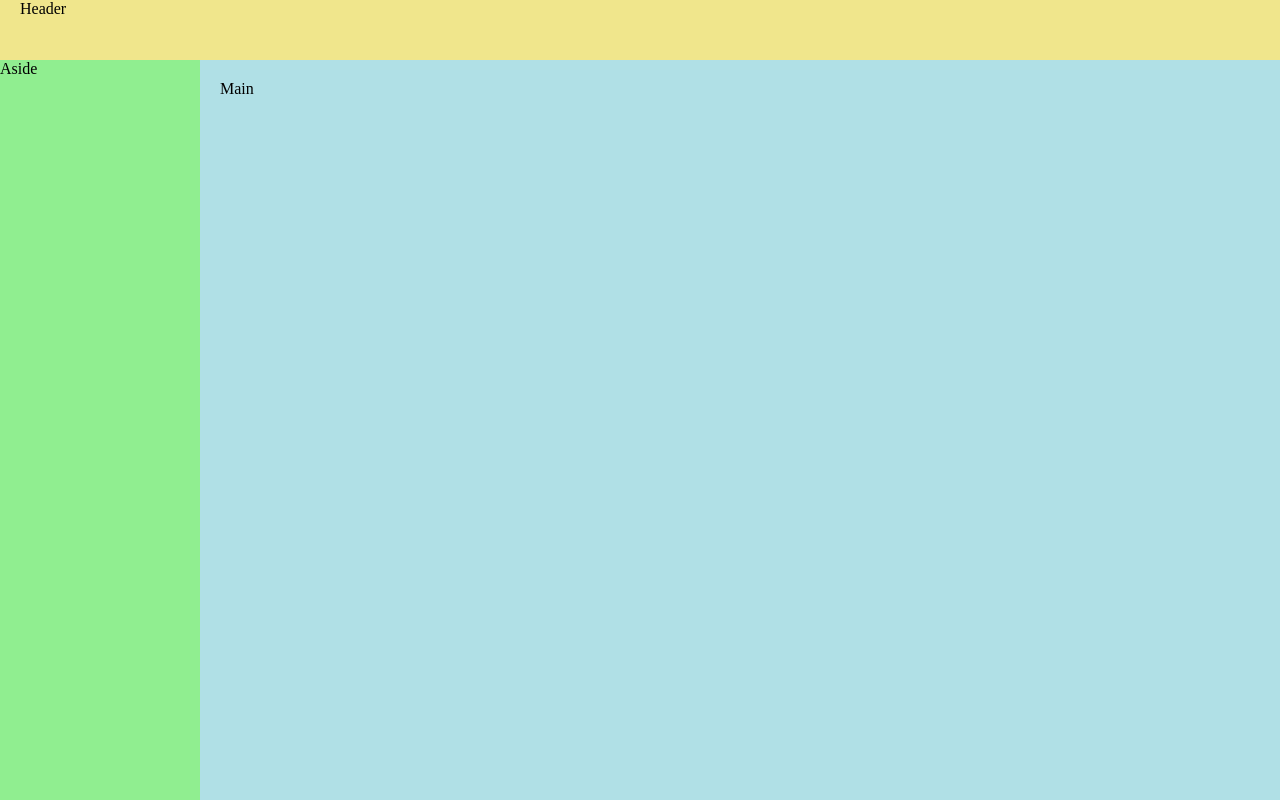
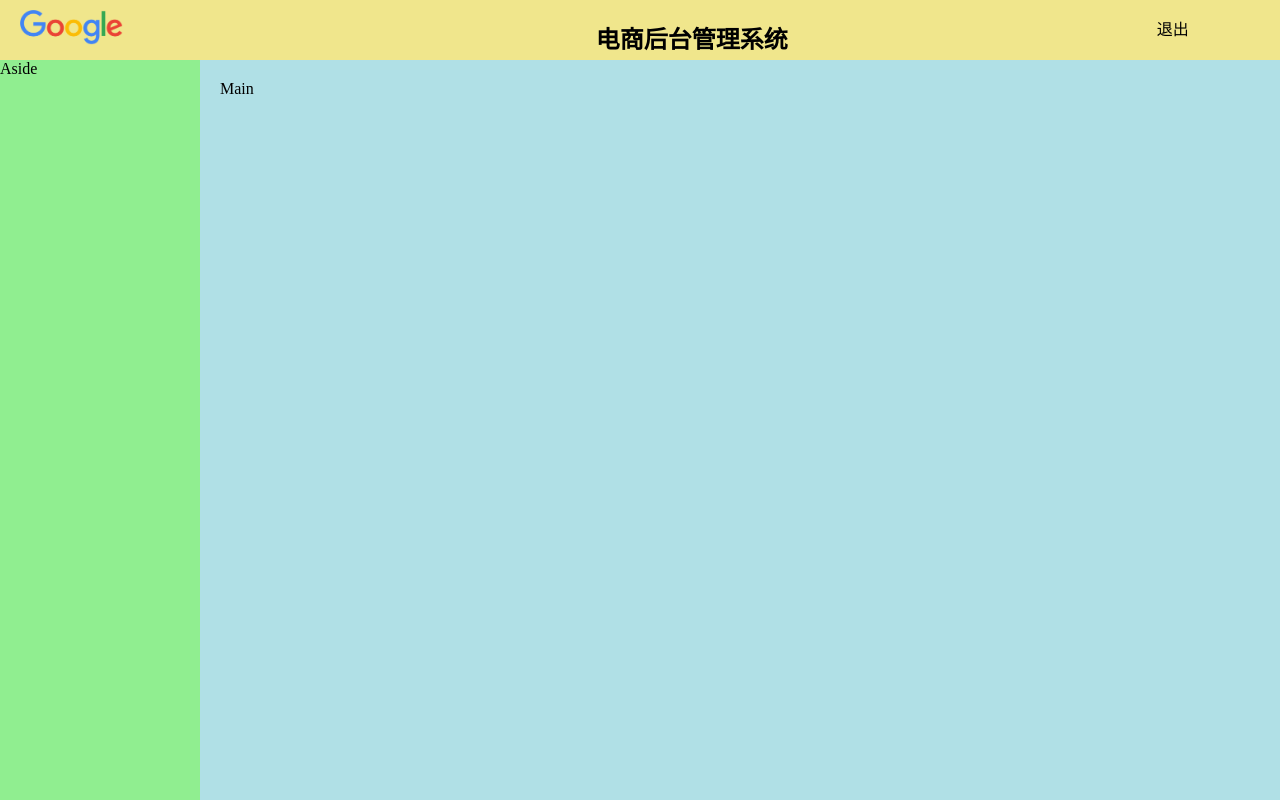
Before and after one commit to cailu5301/mallmanager, a Vue app: page /#/ in a window 1280 px wide. Built offline with nearby package versions, Linux system fonts and the light colour scheme.

Commit message:
主页头部样式调整

```diff
--- a/src/components/Home/home.vue
+++ b/src/components/Home/home.vue
@@ -1,6 +1,18 @@
 <template>
   <el-container class="container">
-    <el-header>Header</el-header>
+    <el-header>
+      <el-row>
+        <el-col :span="4">
+          <img src="../../assets/logo.png" width="50%"  class="image">
+        </el-col>
+        <el-col :span="18">
+          <h2 class="title">电商后台管理系统</h2>
+        </el-col>
+        <el-col :span="2">
+          <a href="#" class="logout">退出</a>
+        </el-col>
+      </el-row>
+    </el-header>
     <el-container>
       <el-aside class="aside" width="200px">Aside</el-aside>
       <el-main class="main">Main</el-main>
@@ -25,4 +37,15 @@ export default {
 .main {
   background-color: powderblue;
 }
+.image {
+  margin-top: 10px;
+}
+.title {
+  text-align: center;
+}
+.logout {
+  line-height: 60px;
+  text-decoration: none;
+  color: black;
+}
 </style>
```
Also changed, not shown: src/assets/logo.png (added).
